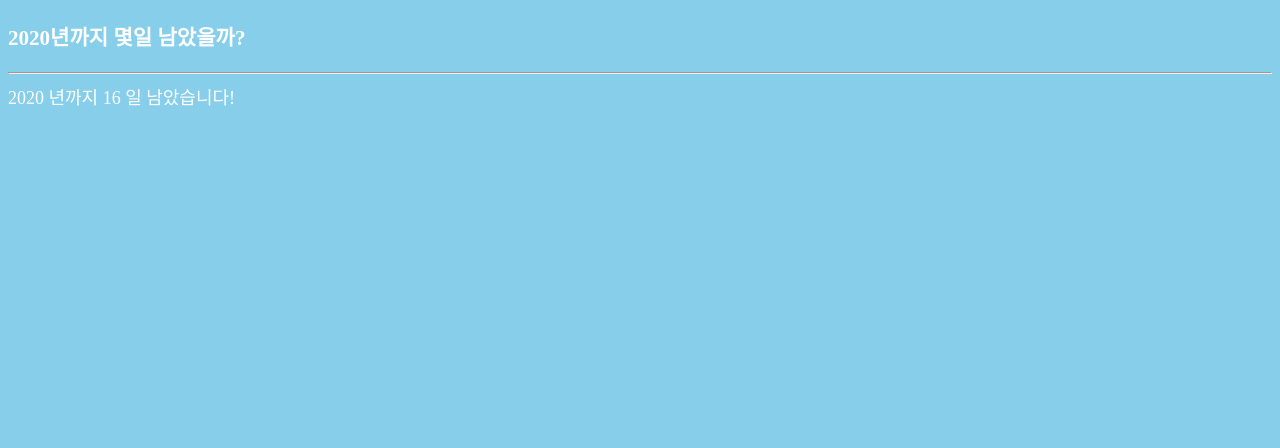
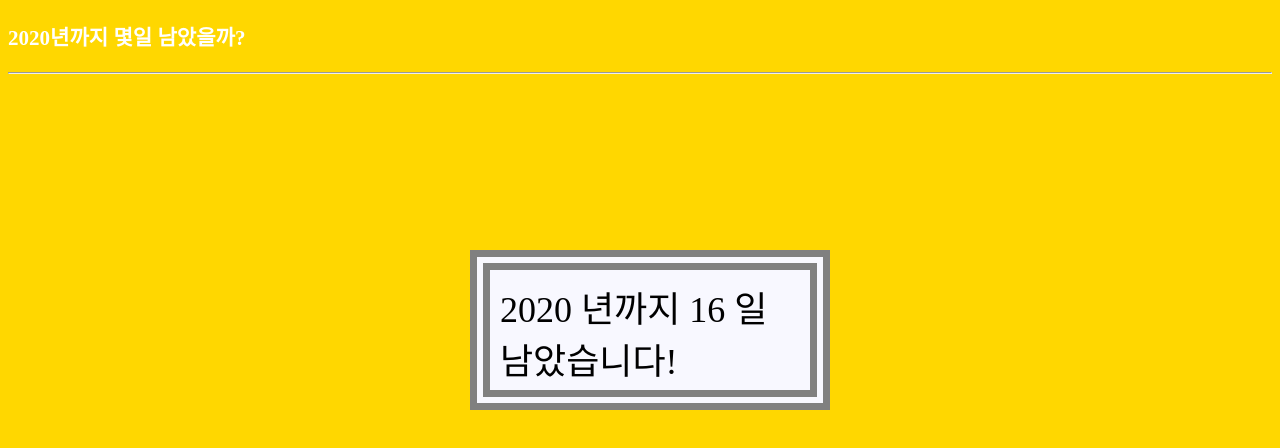
Before and after one commit to HaYeon-Jang/do, a plain HTML site: page index.html in a window 1280 px wide. Drawn offline with Linux system fonts and the light colour scheme.

Commit message:
Update style.css

```diff
--- a/style.css
+++ b/style.css
@@ -3,6 +3,20 @@ html {
 }
 
 body {
-    background: skyblue;
+    background: gold ;
     color: white;
 }
+
+div{
+	position:absolute;
+	width:300px;
+	height: 100px;
+	top:250px;
+	right:450px;
+	background: ghostwhite;
+	color:black;
+	padding:10px;
+	border:20px double;
+	border-color: grey;
+	font-size: 2em;
+}
```
